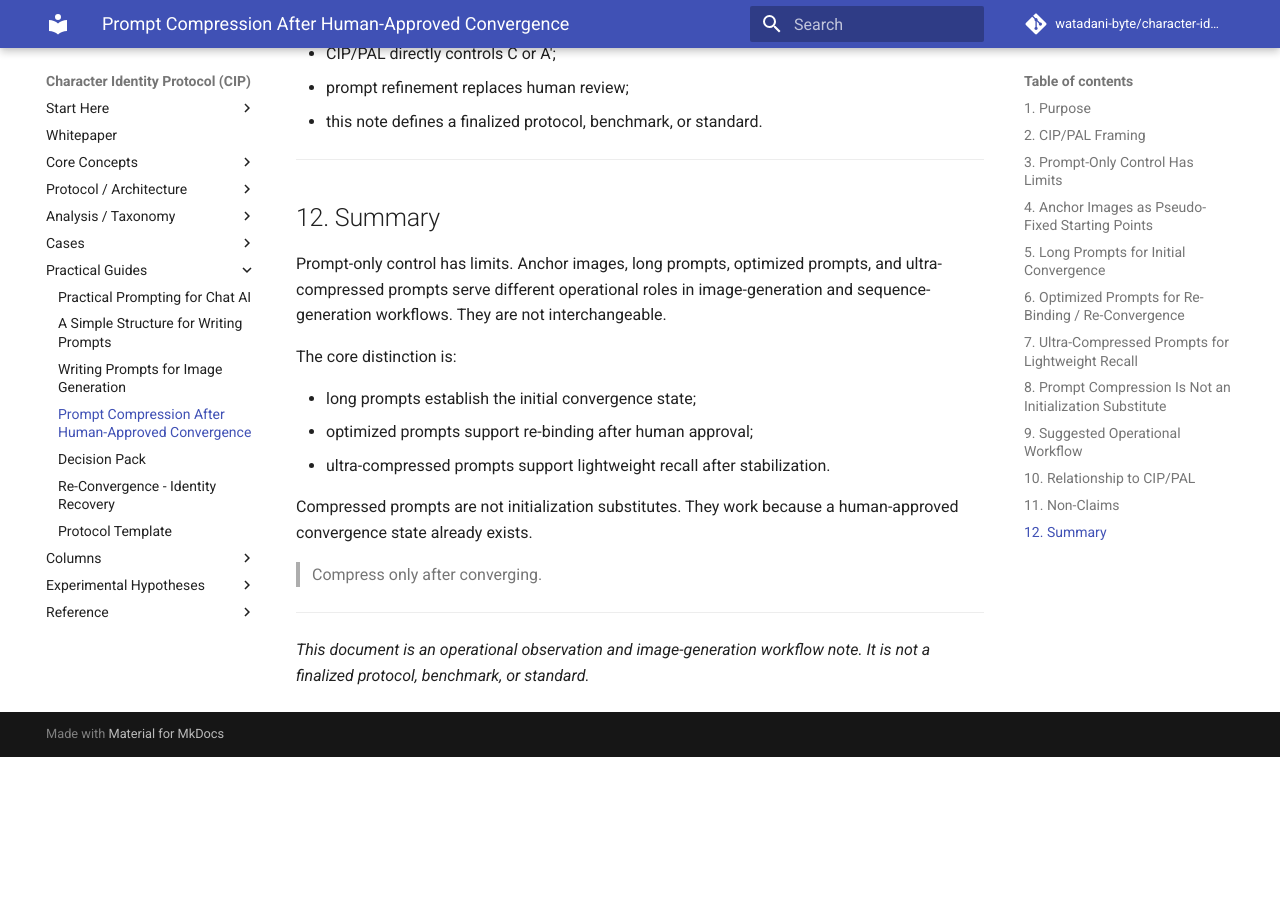
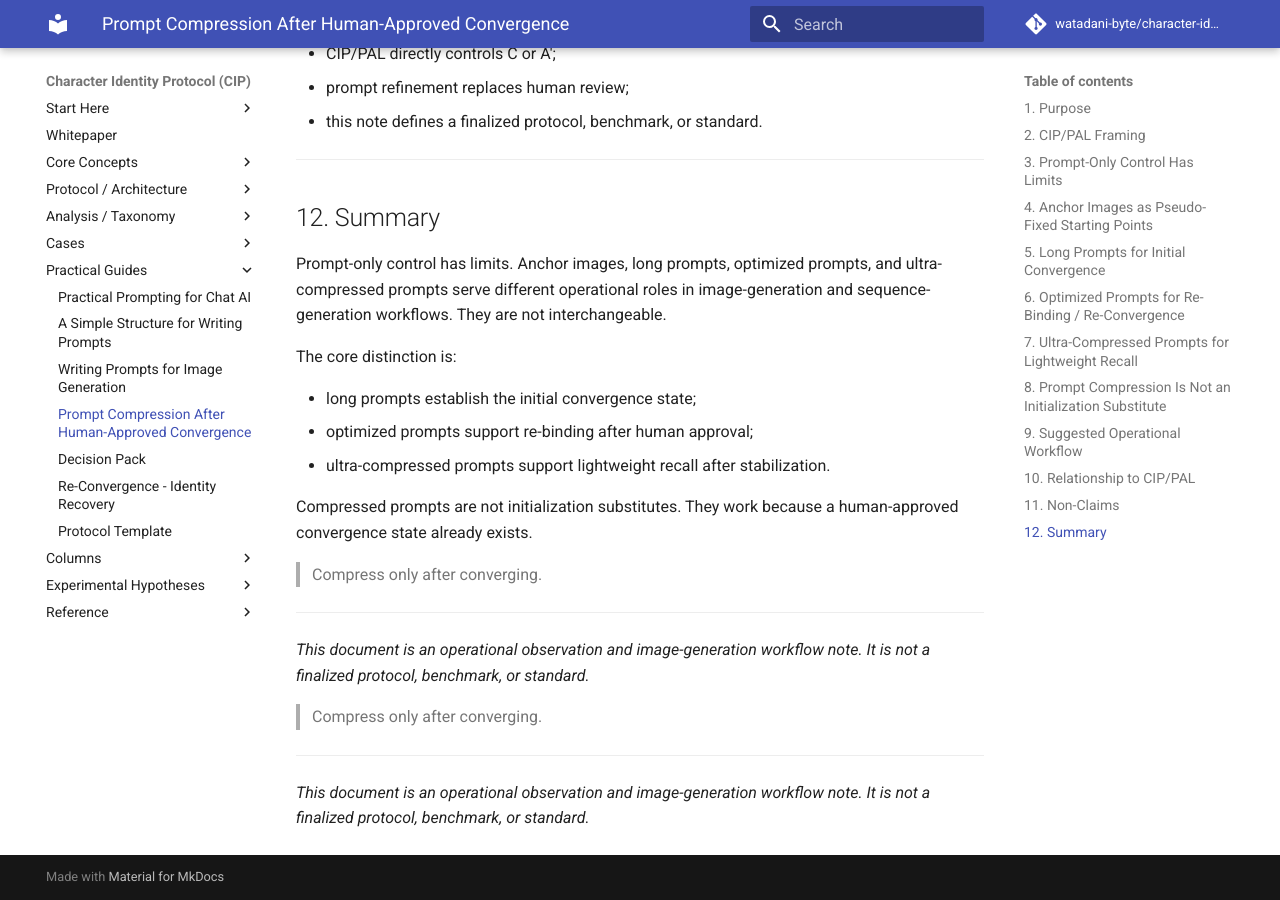
Before and after one commit to watadani-byte/character-identity-protocol, an MkDocs documentation site: the page built from docs/prompt_compression_after_human_approved_convergence.md, in a window 1280 px wide and 900 px high, scrolled down 5398 px. Built offline with MkDocs 1.6.1 and Material for MkDocs 9.7.7, drawn with Linux system fonts in a browser that asks for light colours; comment, search, counter and statistics services are not loaded; before the commit the page ends 6155 px from its top, so only the background shows below that.

```diff
--- a/docs/prompt_compression_after_human_approved_convergence.md
+++ b/docs/prompt_compression_after_human_approved_convergence.md
@@ -252,3 +252,9 @@ human-approved convergence state already exists.
 
 *This document is an operational observation and image-generation workflow note.
 It is not a finalized protocol, benchmark, or standard.*
+> Compress only after converging.
+
+---
+
+*This document is an operational observation and image-generation workflow note.
+It is not a finalized protocol, benchmark, or standard.*
```
